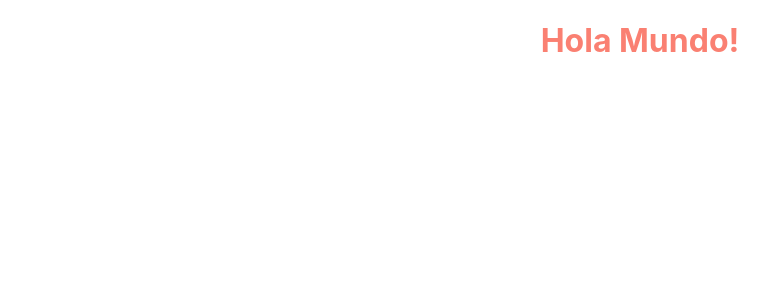
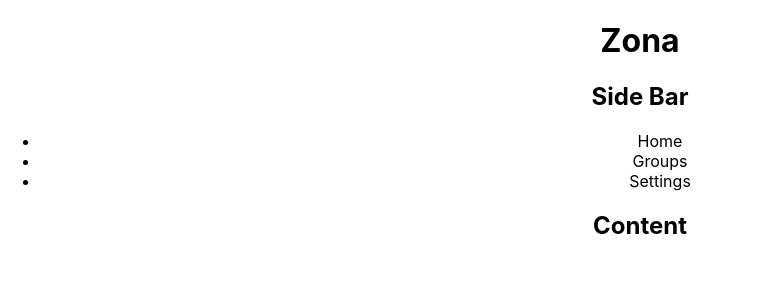
Before and after one commit to gustavozapata/zona, a React (Create React App) app: page / in a window 1280 px wide. Shown: the top 300 px of the page, without its empty margins (0-777 px from the left). Built offline with nearby package versions, Linux system fonts and the light colour scheme.

Commit message:
add Content and SideBar components

```diff
--- a/src/App.js
+++ b/src/App.js
@@ -1,11 +1,18 @@
 import React from 'react';
 import './App.css';
+
 import Header from './components/Header';
+import SideBar from './components/SideBar';
+import Content from './components/Content';
 
 function App() {
   return (
     <div className="App">
-      <Header/>
+      <Header />
+      <div id="page">
+        <SideBar />
+        <Content />
+      </div>
     </div>
   );
 }
--- /dev/null
+++ b/src/components/Content.js
@@ -0,0 +1,13 @@
+import React, { Component } from 'react'
+
+export class Content extends Component {
+    render() {
+        return (
+            <div className="Content">
+                <h2>Content</h2>
+            </div>
+        )
+    }
+}
+
+export default Content
--- a/src/components/Header.js
+++ b/src/components/Header.js
@@ -2,8 +2,8 @@ import React from 'react'
 
 export default function Header() {
     return (
-        <div>
-            <h1 style={{color: "salmon"}}>Hola Mundo!</h1>
+        <div className="Header">
+            <h1>Zona</h1>
         </div>
     )
 }
--- /dev/null
+++ b/src/components/SideBar.js
@@ -0,0 +1,18 @@
+import React, { Component } from 'react'
+
+export class SideBar extends Component {
+    render() {
+        return (
+            <div className="SideBar">
+                <h2>Side Bar</h2>
+                <ul>
+                    <li>Home</li>
+                    <li>Groups</li>
+                    <li>Settings</li>
+                </ul>
+            </div>
+        )
+    }
+}
+
+export default SideBar
```
